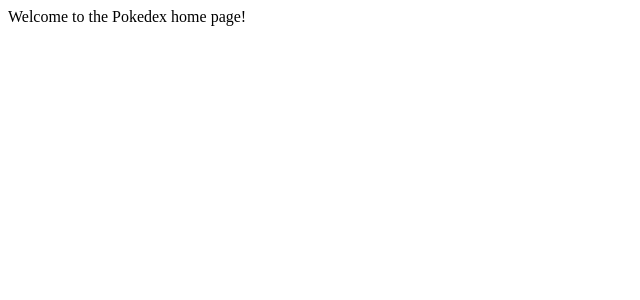
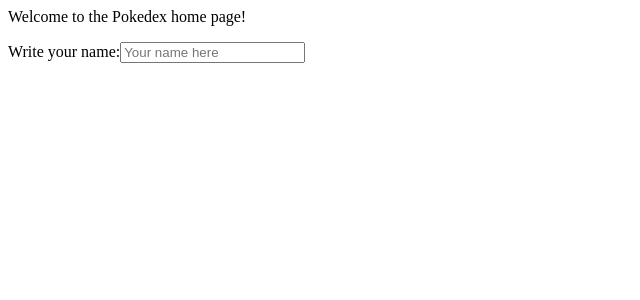
Before and after one commit to EstebanVictorio/pokedex-hooks-app, a Next.js app: page / in a window 1280 px wide. Shown: the top 300 px of the page, without its empty margins (0-640 px from the left). Built offline with nearby package versions, Linux system fonts and the light colour scheme.

Commit message:
[update] Added input to home page

```diff
--- a/pages/index.js
+++ b/pages/index.js
@@ -1,2 +1,7 @@
-const Home = props => <div>Welcome to the Pokedex home page!</div>
+const Home = props => <div>Welcome to the Pokedex home page!
+<p>
+Write your name:
+<input placeholder="Your name here"/>
+</p>
+</div>
 export default Home
```
